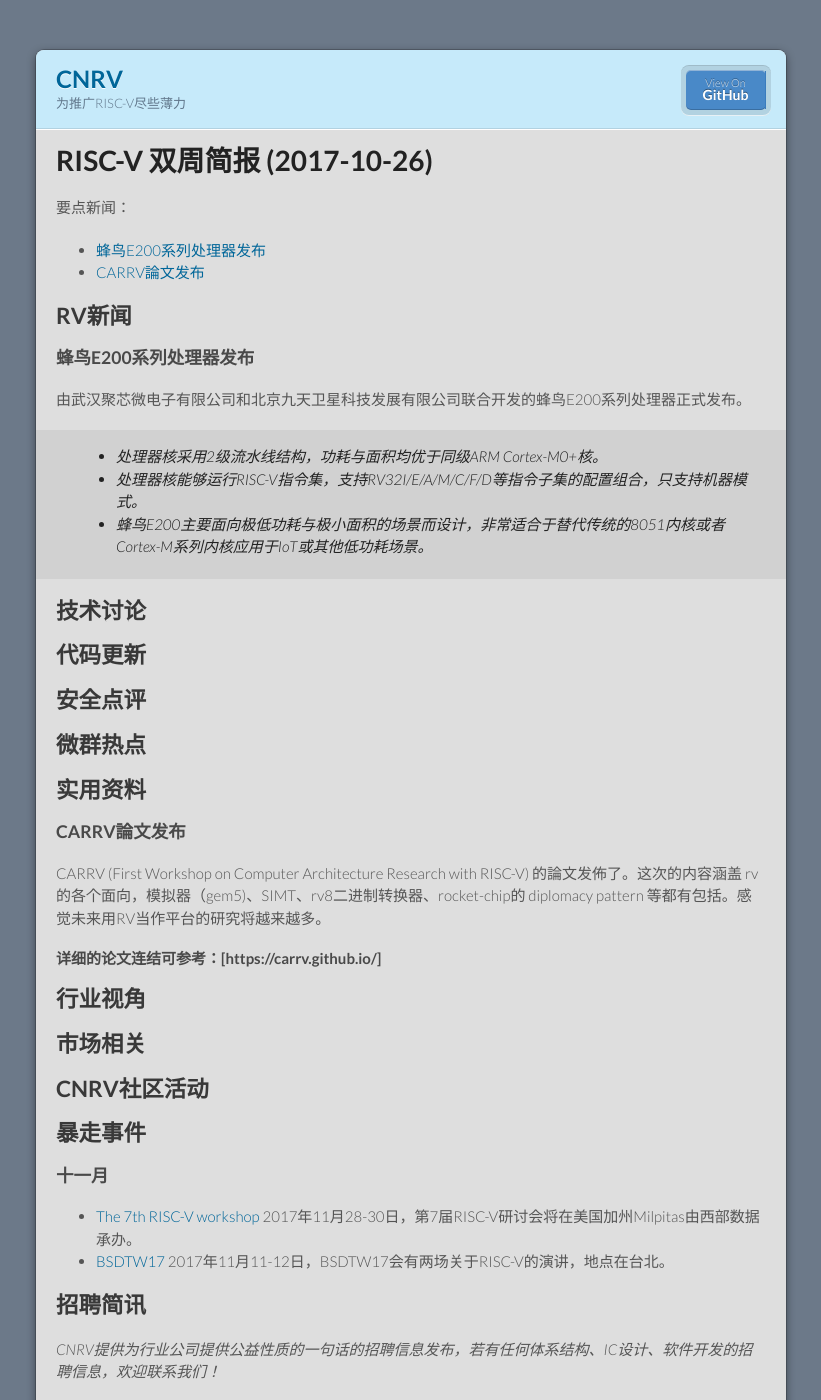
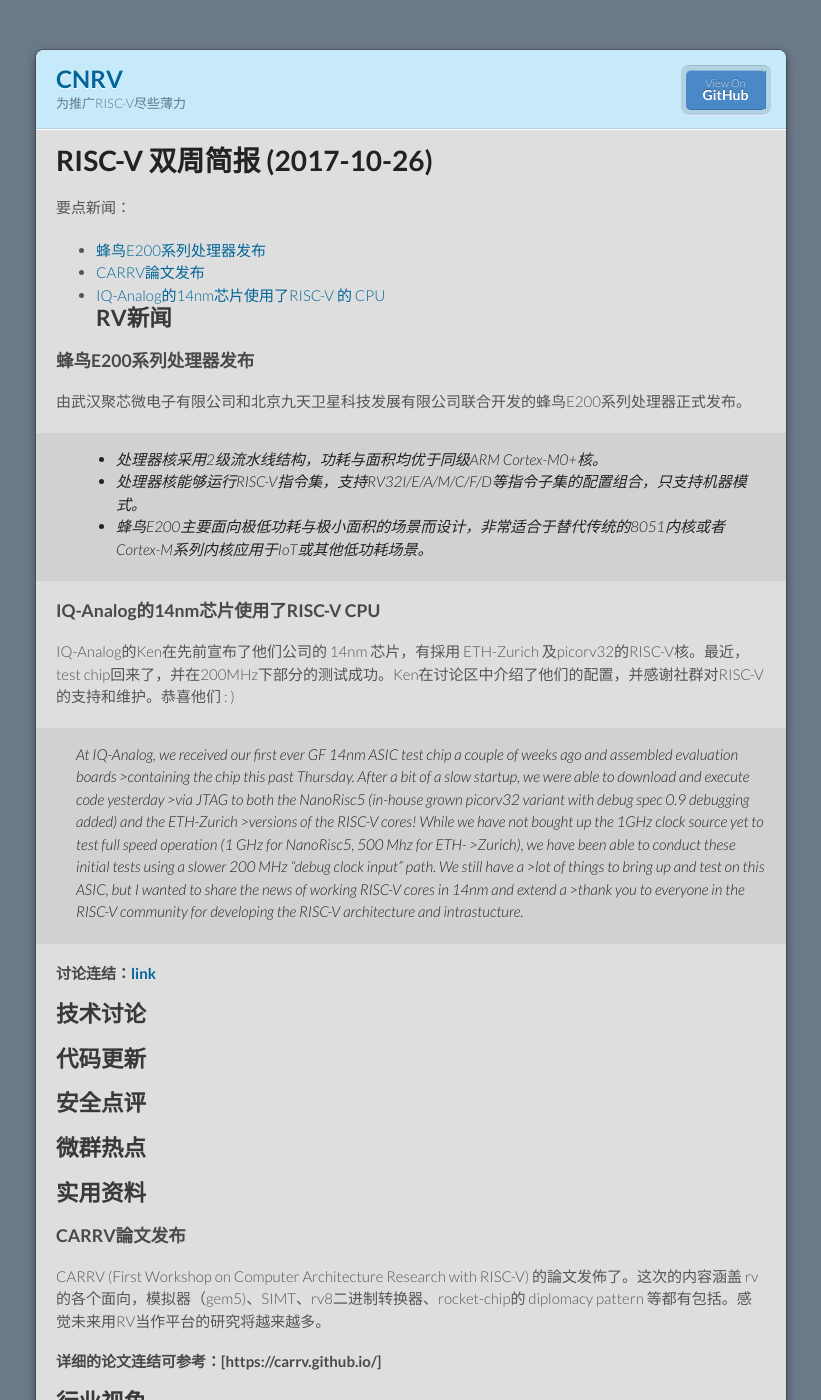
Before and after one commit to cnrv/home, a Jekyll site: the page built from bi-week-rpts/2017-10-26.md, in a window 1280 px wide and 1400 px high. Shown: the whole window, without its empty margins (229-1050 px from the left). Built offline with Jekyll 4.4.1, drawn with Linux system fonts in a browser that asks for light colours; Markdown is read by kramdown in place of the engine named in the settings; comment, search, counter and statistics services are not loaded; our own code applies the rules of GitHub Pages for plain Markdown files.

Commit message:
加入14nm的消息。

```diff
--- a/bi-week-rpts/2017-10-26.md
+++ b/bi-week-rpts/2017-10-26.md
@@ -8,7 +8,7 @@
 
 - [蜂鸟E200系列处理器发布](#蜂鸟e200系列处理器发布)
 - [CARRV論文发布](#carrv論文发布)
-
+- [IQ-Analog的14nm芯片使用了RISC-V 的 CPU](iq-analog的14nm芯片使用了risc-vcpu)
 ## RV新闻
 
 ### 蜂鸟E200系列处理器发布
@@ -17,6 +17,14 @@
 > - 处理器核采用2级流水线结构，功耗与面积均优于同级ARM Cortex-M0+核。
 > - 处理器核能够运行RISC-V指令集，支持RV32I/E/A/M/C/F/D等指令子集的配置组合，只支持机器模式。
 > - 蜂鸟E200主要面向极低功耗与极小面积的场景而设计，非常适合于替代传统的8051内核或者Cortex-M系列内核应用于IoT或其他低功耗场景。
+
+### IQ-Analog的14nm芯片使用了RISC-V CPU
+IQ-Analog的Ken在先前宣布了他们公司的 14nm 芯片，有採用 ETH-Zurich 及picorv32的RISC-V核。最近，test chip回来了，并在200MHz下部分的测试成功。Ken在讨论区中介绍了他们的配置，并感谢社群对RISC-V的支持和维护。恭喜他们 : )
+
+> At IQ-Analog, we received our first ever GF 14nm ASIC test chip a couple of weeks ago and assembled evaluation boards >containing the chip this past Thursday.  After a bit of a slow startup, we were able to download and execute code yesterday >via JTAG to both the NanoRisc5 (in-house grown picorv32 variant with debug spec 0.9 debugging added) and the ETH-Zurich >versions of the RISC-V cores!
+> While we have not bought up the 1GHz clock source yet to test full speed operation (1 GHz for NanoRisc5, 500 Mhz for ETH- >Zurich), we have been able to conduct these initial tests using a slower 200 MHz "debug clock input" path.  We still have a >lot of things to bring up and test on this ASIC, but I wanted to share the news of working RISC-V cores in 14nm and extend a >thank you to everyone in the RISC-V community for developing the RISC-V architecture and intrastucture.
+
+#### 讨论连结：[link](https://groups.google.com/a/groups.riscv.org/d/msgid/hw-dev/59E3AB57.8090601%40gmail.com)
 
 ## 技术讨论
 
```
